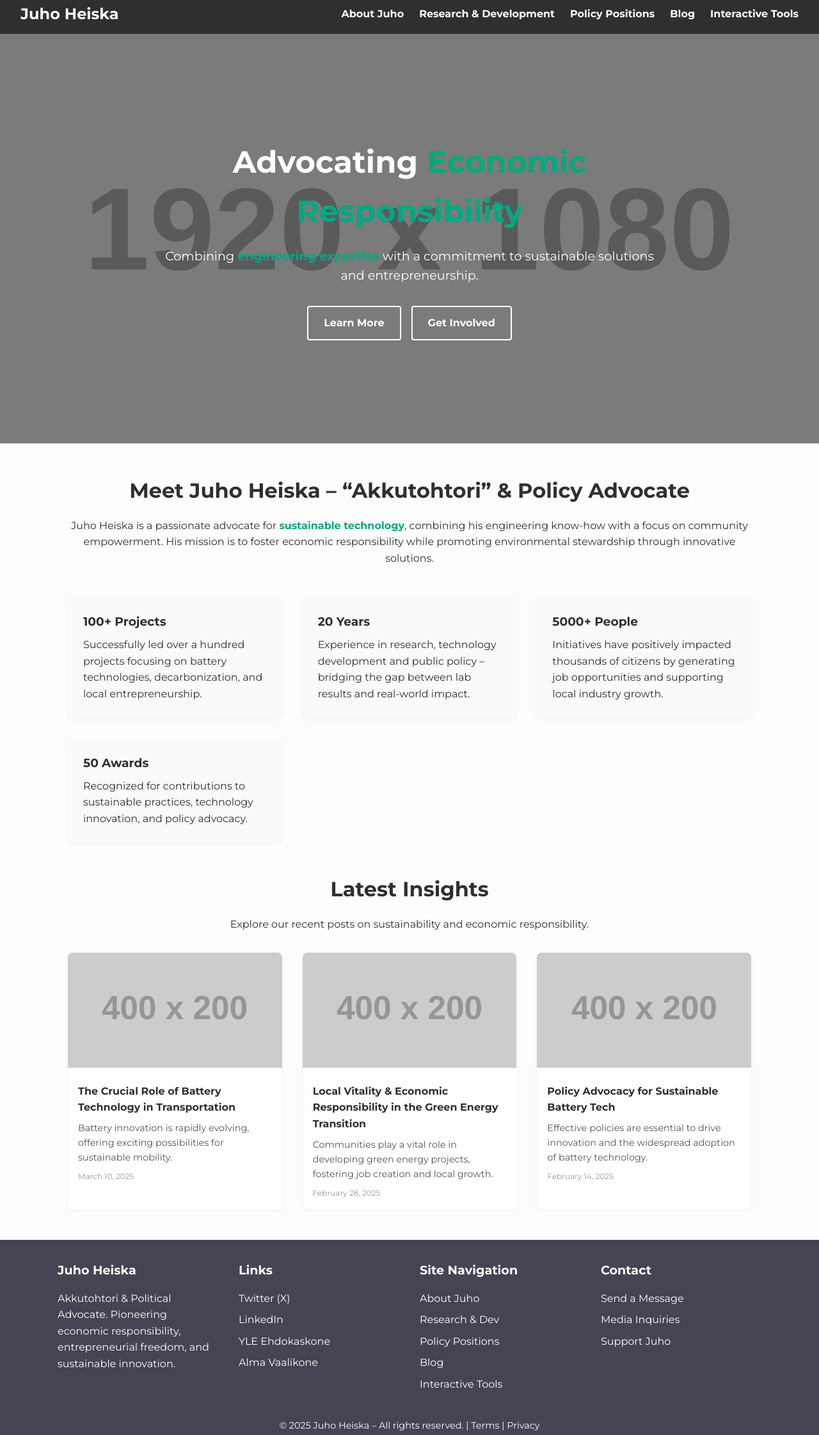
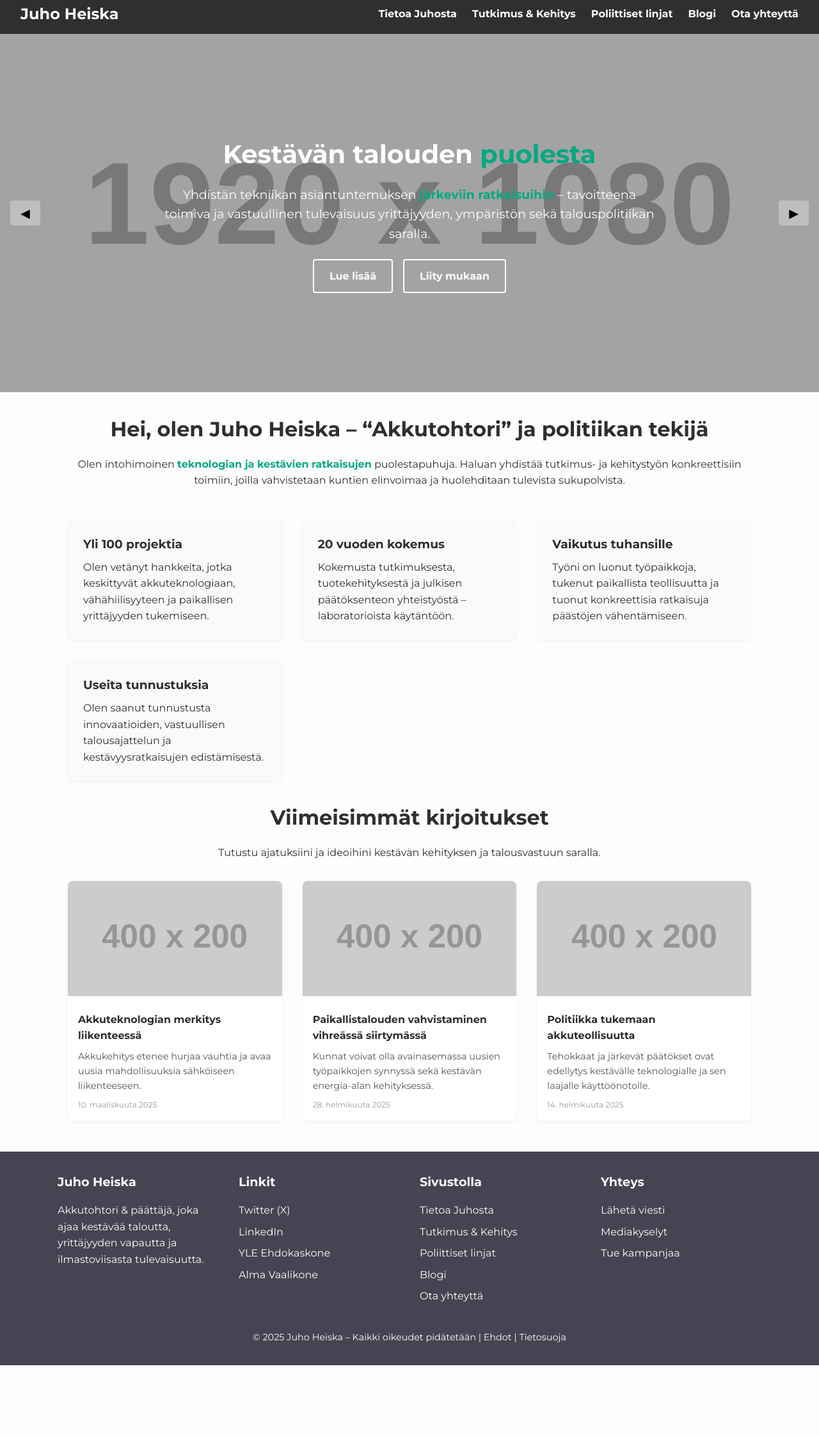
Before and after one commit to Juuhonber/Juho_Heiska, a plain HTML site: page index.html in a window 1280 px wide. Shown: the part 9-2252 px from the top of the page at 64% size. After the commit the page ends 2143 px from the top, so only its background shows below. Drawn offline with Linux system fonts and the light colour scheme; placeholder pictures from the web are drawn by us.

Commit message:
Update index.html

```diff
--- a/index.html
+++ b/index.html
@@ -4,7 +4,6 @@
   <meta charset="UTF-8">
   <title>Juho Heiska – Akkutohtori & Faktoihin pohjautuva politiikka</title>
   <meta name="viewport" content="width=device-width, initial-scale=1.0">
-
   <!-- Fontti: Montserrat tai vastaava -->
   <link rel="preconnect" href="https://fonts.googleapis.com">
   <link rel="preconnect" href="https://fonts.gstatic.com" crossorigin>
@@ -12,14 +11,14 @@
 
   <style>
     :root {
-      --main-bg: #fdfdfd;        /* päätausta */
+      --main-bg: #fdfdfd;        /* tausta */
       --primary-text: #2f2f2f;   /* perus tekstiväri */
       --accent-green: #00a97f;   /* vihreä korostus */
-      --dark-tone: #464453;      /* tumma sävy */
+      --dark-tone: #464453;      /* tumma sävy, esim. footer */
       --nav-bg: #2f2f2f;         /* navigaatiopalkin tausta */
       --nav-text: #ffffff;       /* navigaation teksti */
       --hero-text: #ffffff;      /* heron pääteksti */
-      --overlay-bg: rgba(0,0,0,0.4); /* hero-kuvan tummennus */
+      --overlay-bg: rgba(0,0,0,0.2); /* hero-kuvan tummennus (kevennetty) */
       --btn-bg: transparent;     /* nappien tausta hero-alueella */
       --btn-border: #ffffff;     /* nappien reunan väri */
       --footer-bg: #464453;      /* footerin tausta */
@@ -77,16 +76,30 @@
       opacity: 0.8;
     }
 
-    /* Hero-osa kuvalla */
+    /* Hero-osa karusellina */
     .hero {
       position: relative;
       width: 100%;
-      height: 80vh;
-      background: url("https://via.placeholder.com/1920x1080?text=Taustakuva+energiasta") no-repeat center center/cover;
+      height: 70vh;
+      overflow: hidden;
       display: flex;
       align-items: center;
       justify-content: center;
       color: var(--hero-text);
+    }
+    .slide {
+      position: absolute;
+      top: 0; left: 0;
+      width: 100%;
+      height: 100%;
+      background-size: cover;
+      background-position: center;
+      transition: opacity 0.8s ease;
+      opacity: 0;
+    }
+    .slide.active {
+      opacity: 1;
+      z-index: 1;
     }
     .hero-overlay {
       position: absolute;
@@ -95,27 +108,31 @@
       right: 0;
       bottom: 0;
       background-color: var(--overlay-bg);
+      z-index: 2;
     }
     .hero-content {
       position: relative;
-      z-index: 2; /* Ylikirjoittaa overlayn */
+      z-index: 3; /* Ylikirjoittaa overlayn */
       text-align: center;
       max-width: 800px;
-      padding: 0 1rem;
+      padding: 1rem;
+      margin-top: 1rem;
+      color: #fff;
     }
     .hero-content h1 {
-      font-size: 3rem;
+      font-size: 2.5rem;
       margin-bottom: 1rem;
       font-weight: 700;
     }
     .hero-content p {
       font-size: 1.2rem;
-      margin-bottom: 2rem;
+      margin-bottom: 1.5rem;
     }
     .hero-buttons {
       display: flex;
       gap: 1rem;
       justify-content: center;
+      margin-bottom: 1rem;
     }
     .hero-buttons a {
       display: inline-block;
@@ -132,11 +149,34 @@
       background: var(--btn-border);
       color: var(--nav-bg);
     }
+    /* Karusellin nuolipainikkeet */
+    .carousel-btn {
+      position: absolute;
+      top: 50%;
+      transform: translateY(-50%);
+      background: rgba(255,255,255,0.3);
+      color: #000;
+      border: none;
+      font-size: 1.2rem;
+      padding: 0.5rem 1rem;
+      cursor: pointer;
+      z-index: 4;
+      border-radius: 4px;
+    }
+    .carousel-btn:hover {
+      background: rgba(255,255,255,0.7);
+    }
+    .carousel-btn.prev {
+      left: 1rem;
+    }
+    .carousel-btn.next {
+      right: 1rem;
+    }
 
-    /* Esittelyosiot */
+    /* Intro-osio (suomeksi) */
     .intro-section {
       max-width: 1100px;
-      margin: 3rem auto;
+      margin: 2rem auto;
       padding: 0 1rem;
       text-align: center;
     }
@@ -162,10 +202,10 @@
       font-weight: 700;
     }
 
-    /* Blogi / Latest Insights */
+    /* Blogiosio (suomeksi) */
     .blog-section {
       max-width: 1100px;
-      margin: 3rem auto;
+      margin: 2rem auto;
       padding: 0 1rem;
     }
     .blog-section h2 {
@@ -253,7 +293,7 @@
 
     @media (max-width: 768px) {
       .hero-content h1 {
-        font-size: 2rem;
+        font-size: 1.8rem;
       }
       .hero-content p {
         font-size: 1rem;
@@ -262,8 +302,44 @@
         grid-template-columns: 1fr;
       }
     }
+  </style>
 
-  </style>
+  <script>
+    let currentSlide = 0;
+
+    function showSlide(index) {
+      const slides = document.querySelectorAll('.slide');
+      if (index >= slides.length) {
+        currentSlide = 0;
+      }
+      if (index < 0) {
+        currentSlide = slides.length - 1;
+      }
+      // Piilotetaan kaikki
+      slides.forEach((slide) => {
+        slide.classList.remove('active');
+      });
+      // Näytetään valittu
+      slides[currentSlide].classList.add('active');
+    }
+
+    function nextSlide() {
+      currentSlide++;
+      showSlide(currentSlide);
+    }
+
+    function prevSlide() {
+      currentSlide--;
+      showSlide(currentSlide);
+    }
+
+    document.addEventListener('DOMContentLoaded', () => {
+      showSlide(currentSlide);
+
+      document.querySelector('.carousel-btn.next').addEventListener('click', nextSlide);
+      document.querySelector('.carousel-btn.prev').addEventListener('click', prevSlide);
+    });
+  </script>
 </head>
 <body>
 
@@ -272,93 +348,104 @@
     <a href="#" class="logo">Juho Heiska</a>
     <nav>
       <ul>
-        <li><a href="#">About Juho</a></li>
-        <li><a href="#">Research & Development</a></li>
-        <li><a href="#">Policy Positions</a></li>
-        <li><a href="#">Blog</a></li>
-        <li><a href="#">Interactive Tools</a></li>
+        <li><a href="#">Tietoa Juhosta</a></li>
+        <li><a href="#">Tutkimus & Kehitys</a></li>
+        <li><a href="#">Poliittiset linjat</a></li>
+        <li><a href="#">Blogi</a></li>
+        <li><a href="#">Ota yhteyttä</a></li>
       </ul>
     </nav>
   </header>
 
-  <!-- Hero-osa taustakuvalla + tekstillä -->
+  <!-- Hero-osa karuselli -->
   <section class="hero">
+    <!-- Karuselli: voit lisätä itse useita kuvia (slide1, slide2, ...) -->
+    <div class="slide" style="background-image:url('https://via.placeholder.com/1920x1080?text=Karuselli+Kuva1');"></div>
+    <div class="slide" style="background-image:url('https://via.placeholder.com/1920x1080?text=Karuselli+Kuva2');"></div>
+    <div class="slide" style="background-image:url('https://via.placeholder.com/1920x1080?text=Karuselli+Kuva3');"></div>
+
+    <button class="carousel-btn prev">&#9664;</button>
+    <button class="carousel-btn next">&#9654;</button>
+
     <div class="hero-overlay"></div>
     <div class="hero-content">
-      <h1>Advocating <span class="highlight">Economic Responsibility</span></h1>
-      <p>Combining <span class="highlight">engineering expertise</span> with a commitment to sustainable solutions and entrepreneurship.</p>
+      <h1>Kestävän talouden <span class="highlight">puolesta</span></h1>
+      <p>Yhdistän tekniikan asiantuntemuksen <span class="highlight">järkeviin ratkaisuihin</span> – tavoitteena
+         toimiva ja vastuullinen tulevaisuus yrittäjyyden, ympäristön sekä talouspolitiikan saralla.</p>
       <div class="hero-buttons">
-        <a href="#">Learn More</a>
-        <a href="#">Get Involved</a>
+        <a href="#">Lue lisää</a>
+        <a href="#">Liity mukaan</a>
       </div>
     </div>
   </section>
 
-  <!-- Intro: Akkutohtori & Faktoihin pohjautuva politiikka -->
+  <!-- Intro-osio: Akkutohtori & faktaperustainen politiikka -->
   <section class="intro-section">
-    <h2>Meet Juho Heiska – “Akkutohtori” & Policy Advocate</h2>
-    <p>Juho Heiska is a passionate advocate for <span class="highlight">sustainable technology</span>, combining his engineering know-how
-       with a focus on community empowerment. His mission is to foster economic responsibility while
-       promoting environmental stewardship through innovative solutions.</p>
+    <h2>Hei, olen Juho Heiska – “Akkutohtori” ja politiikan tekijä</h2>
+    <p>Olen intohimoinen <span class="highlight">teknologian ja kestävien ratkaisujen</span> puolestapuhuja. Haluan
+       yhdistää tutkimus- ja kehitystyön konkreettisiin toimiin, joilla vahvistetaan kuntien elinvoimaa
+       ja huolehditaan tulevista sukupolvista.</p>
 
     <div class="intro-grid" style="margin-top: 3rem;">
       <div class="intro-item">
-        <h3>100+ Projects</h3>
-        <p>Successfully led over a hundred projects focusing on battery technologies, decarbonization, and
-           local entrepreneurship.</p>
+        <h3>Yli 100 projektia</h3>
+        <p>Olen vetänyt hankkeita, jotka keskittyvät akkuteknologiaan, vähähiilisyyteen ja paikallisen
+           yrittäjyyden tukemiseen.</p>
       </div>
       <div class="intro-item">
-        <h3>20 Years</h3>
-        <p>Experience in research, technology development and public policy – bridging the gap between
-           lab results and real-world impact.</p>
+        <h3>20 vuoden kokemus</h3>
+        <p>Kokemusta tutkimuksesta, tuotekehityksestä ja julkisen päätöksenteon yhteistyöstä –
+           laboratorioista käytäntöön.</p>
       </div>
       <div class="intro-item">
-        <h3>5000+ People</h3>
-        <p>Initiatives have positively impacted thousands of citizens by generating job opportunities
-           and supporting local industry growth.</p>
+        <h3>Vaikutus tuhansille</h3>
+        <p>Työni on luonut työpaikkoja, tukenut paikallista teollisuutta ja tuonut konkreettisia
+           ratkaisuja päästöjen vähentämiseen.</p>
       </div>
       <div class="intro-item">
-        <h3>50 Awards</h3>
-        <p>Recognized for contributions to sustainable practices, technology innovation, and policy advocacy.</p>
+        <h3>Useita tunnustuksia</h3>
+        <p>Olen saanut tunnustusta innovaatioiden, vastuullisen talousajattelun ja
+           kestävyysratkaisujen edistämisestä.</p>
       </div>
     </div>
   </section>
 
-  <!-- Blog / “Latest Insights” -osio -->
+  <!-- Blogiosio (suomeksi) -->
   <section class="blog-section">
-    <h2>Latest Insights</h2>
-    <p style="text-align:center;">Explore our recent posts on sustainability and economic responsibility.</p>
+    <h2>Viimeisimmät kirjoitukset</h2>
+    <p style="text-align:center;">Tutustu ajatuksiini ja ideoihini kestävän kehityksen ja talousvastuun saralla.</p>
 
     <div class="blog-grid">
       <!-- Kortti 1 -->
       <div class="blog-card">
-        <img src="https://via.placeholder.com/400x200?text=Battery+Technology" alt="Blogikuva 1">
+        <img src="https://via.placeholder.com/400x200?text=Akkuteknologia" alt="Blogikuva 1">
         <div class="content">
-          <h4>The Crucial Role of Battery Technology in Transportation</h4>
-          <p>Battery innovation is rapidly evolving, offering exciting possibilities for sustainable mobility.</p>
-          <div class="date">March 10, 2025</div>
+          <h4>Akkuteknologian merkitys liikenteessä</h4>
+          <p>Akkukehitys etenee hurjaa vauhtia ja avaa uusia mahdollisuuksia sähköiseen
+             liikenteeseen.</p>
+          <div class="date">10. maaliskuuta 2025</div>
         </div>
       </div>
 
       <!-- Kortti 2 -->
       <div class="blog-card">
-        <img src="https://via.placeholder.com/400x200?text=Local+Vitality" alt="Blogikuva 2">
+        <img src="https://via.placeholder.com/400x200?text=Paikallistalous" alt="Blogikuva 2">
         <div class="content">
-          <h4>Local Vitality & Economic Responsibility in the Green Energy Transition</h4>
-          <p>Communities play a vital role in developing green energy projects, fostering job creation
-             and local growth.</p>
-          <div class="date">February 28, 2025</div>
+          <h4>Paikallistalouden vahvistaminen vihreässä siirtymässä</h4>
+          <p>Kunnat voivat olla avainasemassa uusien työpaikkojen synnyssä sekä kestävän
+             energia-alan kehityksessä.</p>
+          <div class="date">28. helmikuuta 2025</div>
         </div>
       </div>
 
       <!-- Kortti 3 -->
       <div class="blog-card">
-        <img src="https://via.placeholder.com/400x200?text=Policy+Advocacy" alt="Blogikuva 3">
+        <img src="https://via.placeholder.com/400x200?text=Politiikka" alt="Blogikuva 3">
         <div class="content">
-          <h4>Policy Advocacy for Sustainable Battery Tech</h4>
-          <p>Effective policies are essential to drive innovation and the widespread adoption of
-             battery technology.</p>
-          <div class="date">February 14, 2025</div>
+          <h4>Politiikka tukemaan akkuteollisuutta</h4>
+          <p>Tehokkaat ja järkevät päätökset ovat edellytys kestävälle teknologialle ja sen
+             laajalle käyttöönotolle.</p>
+          <div class="date">14. helmikuuta 2025</div>
         </div>
       </div>
     </div>
@@ -370,12 +457,12 @@
 
       <div class="footer-column">
         <h5>Juho Heiska</h5>
-        <p>Akkutohtori & Political Advocate. Pioneering economic responsibility, entrepreneurial freedom,
-           and sustainable innovation.</p>
+        <p>Akkutohtori & päättäjä, joka ajaa kestävää taloutta, yrittäjyyden vapautta
+           ja ilmastoviisasta tulevaisuutta.</p>
       </div>
 
       <div class="footer-column">
-        <h5>Links</h5>
+        <h5>Linkit</h5>
         <ul>
           <li><a href="https://x.com/Juuhonber" target="_blank">Twitter (X)</a></li>
           <li><a href="https://www.linkedin.com/in/juho-heiska-347216b6/" target="_blank">LinkedIn</a></li>
@@ -385,29 +472,29 @@
       </div>
 
       <div class="footer-column">
-        <h5>Site Navigation</h5>
+        <h5>Sivustolla</h5>
         <ul>
-          <li><a href="#">About Juho</a></li>
-          <li><a href="#">Research & Dev</a></li>
-          <li><a href="#">Policy Positions</a></li>
-          <li><a href="#">Blog</a></li>
-          <li><a href="#">Interactive Tools</a></li>
+          <li><a href="#">Tietoa Juhosta</a></li>
+          <li><a href="#">Tutkimus & Kehitys</a></li>
+          <li><a href="#">Poliittiset linjat</a></li>
+          <li><a href="#">Blogi</a></li>
+          <li><a href="#">Ota yhteyttä</a></li>
         </ul>
       </div>
 
       <div class="footer-column">
-        <h5>Contact</h5>
+        <h5>Yhteys</h5>
         <ul>
-          <li><a href="#">Send a Message</a></li>
-          <li><a href="#">Media Inquiries</a></li>
-          <li><a href="#">Support Juho</a></li>
+          <li><a href="#">Lähetä viesti</a></li>
+          <li><a href="#">Mediakyselyt</a></li>
+          <li><a href="#">Tue kampanjaa</a></li>
         </ul>
       </div>
 
     </div>
 
     <div class="footer-bottom">
-      © 2025 Juho Heiska – All rights reserved. | Terms | Privacy
+      © 2025 Juho Heiska – Kaikki oikeudet pidätetään | Ehdot | Tietosuoja
     </div>
   </footer>
 
```
